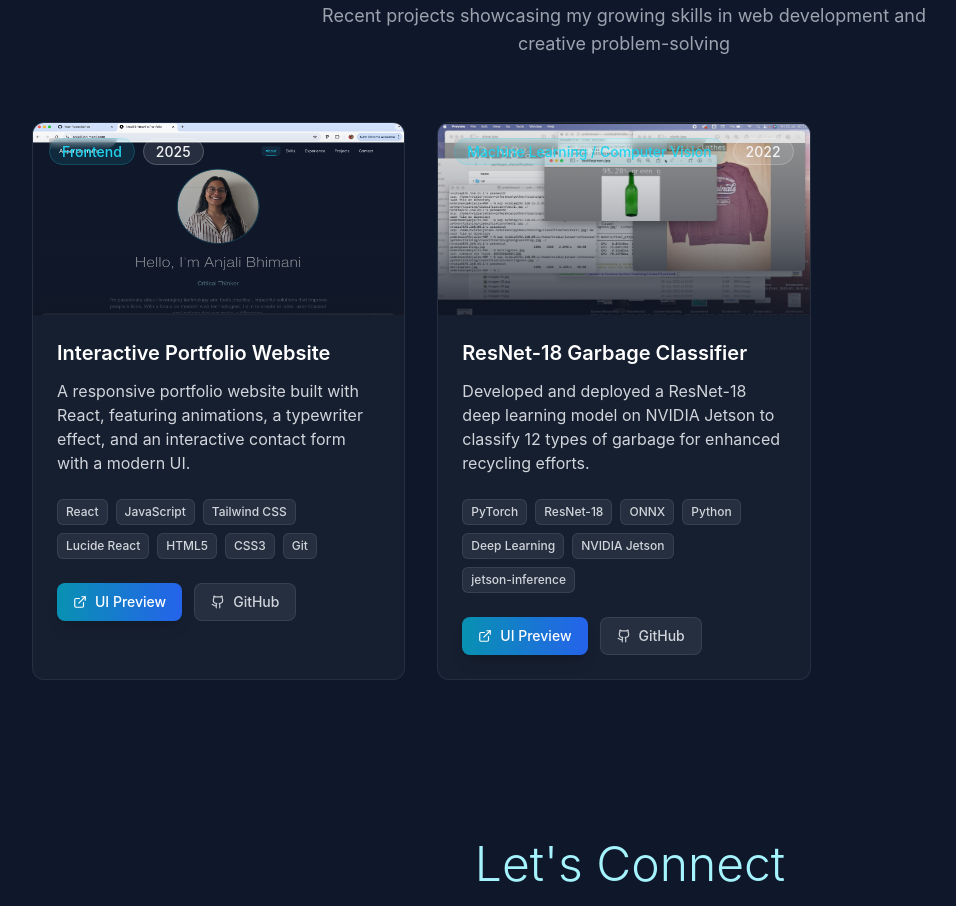
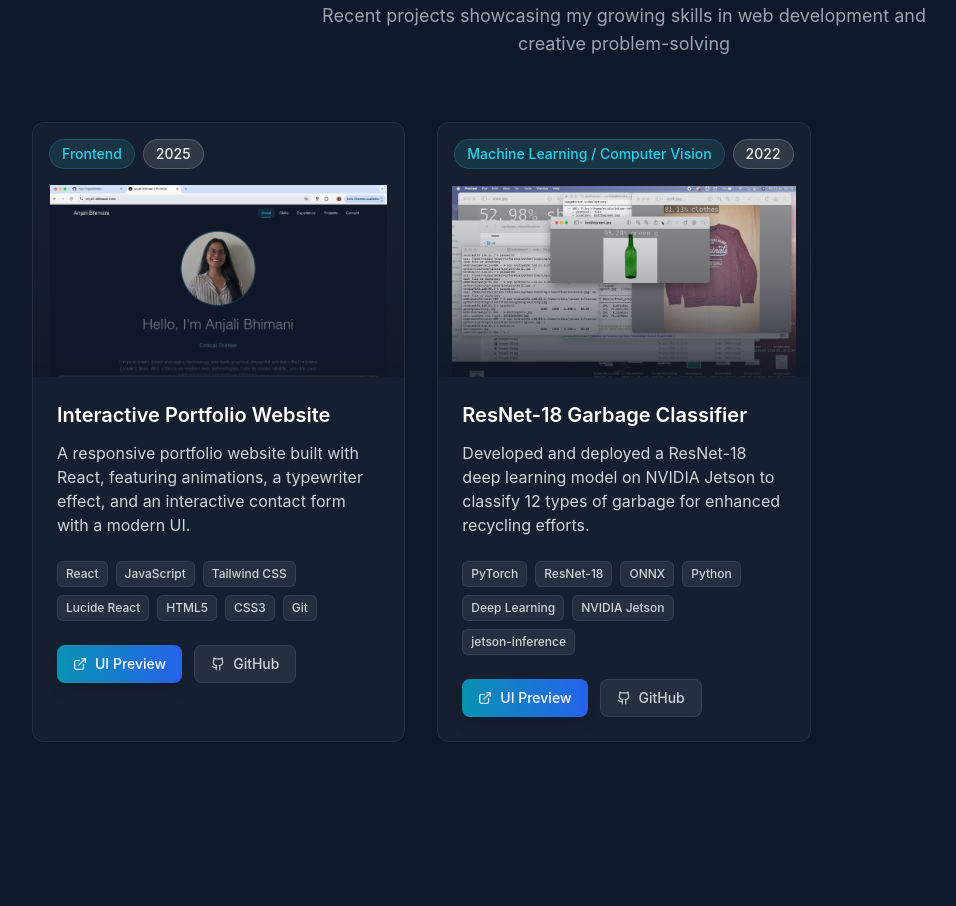
Before and after one commit to anjalibhimani/personal-portfolio-website, a Next.js app: page / in a window 1280 px wide. Shown: the part 4260-5166 px from the top of the page, without its empty margins (16-972 px from the left). Built offline with nearby package versions, Linux system fonts and the light colour scheme.

Commit message:
adjusted image ratios

```diff
--- a/src/components/Projects.js
+++ b/src/components/Projects.js
@@ -52,17 +52,10 @@ function Projects() {
                         onMouseEnter={() => setHoveredProject(index)}
                         onMouseLeave={() => setHoveredProject(null)}
                     >
-                        {/* formatting the image for the project*/}
-                        <div className="relative h-48 sm:h-52 md:h-48 overflow-hidden">
-                            <img
-                                src={project.image}
-                                alt={project.title}
-                                className="w-full h-full object-center transform group-hover:scale-105 transition-transform duration-500"
-                            />
-                            <div className="absolute inset-0 bg-gradient-to-t from-gray-900 via-gray-900/40 to-transparent opacity-80"></div>
 
-                            {/* badges for the cert year and the category/type of project */}
-                            <div className="absolute top-3 left-3 sm:top-4 sm:left-4 z-10">
+                        {/* badges for the cert year and the category/type of project */}
+                        <div className="relative p-3 sm:p-4 pb-0">
+                            <div className="flex items-center">
                                 <span className="px-2 py-1 sm:px-3 sm:py-1 bg-cyan-400/10 text-cyan-400 text-xs sm:text-sm rounded-full border border-cyan-400/20 backdrop-blur-sm font-medium">
                                     {project.category}
                                 </span>
@@ -72,6 +65,16 @@ function Projects() {
                                     </span>
                                 )}
                             </div>
+                        </div>
+
+                        {/* formatting the image for the project*/}
+                        <div className="relative h-48 sm:h-52 md:h-48 overflow-hidden">
+                            <img
+                                src={project.image}
+                                alt={project.title}
+                                className="w-full h-full object-contain object-center transform group-hover:scale-105 transition-transform duration-500"
+                            />
+                            <div className="absolute inset-0 bg-gradient-to-t from-gray-900 via-gray-900/40 to-transparent opacity-80"></div>
 
                             {/* gradient effect when a user hovers over a project grid */}
                             <div className={`absolute inset-0 bg-gradient-to-r from-cyan-400/20 to-blue-500/20 transition-opacity duration-300 ${hoveredProject === index ? 'opacity-100' : 'opacity-0'
```
